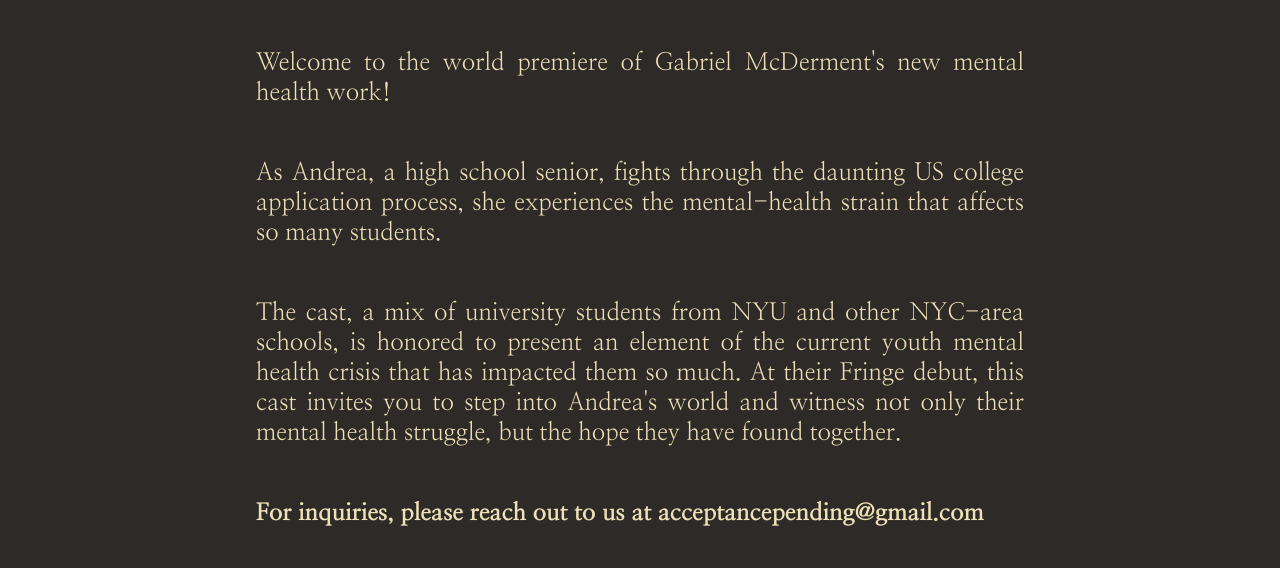
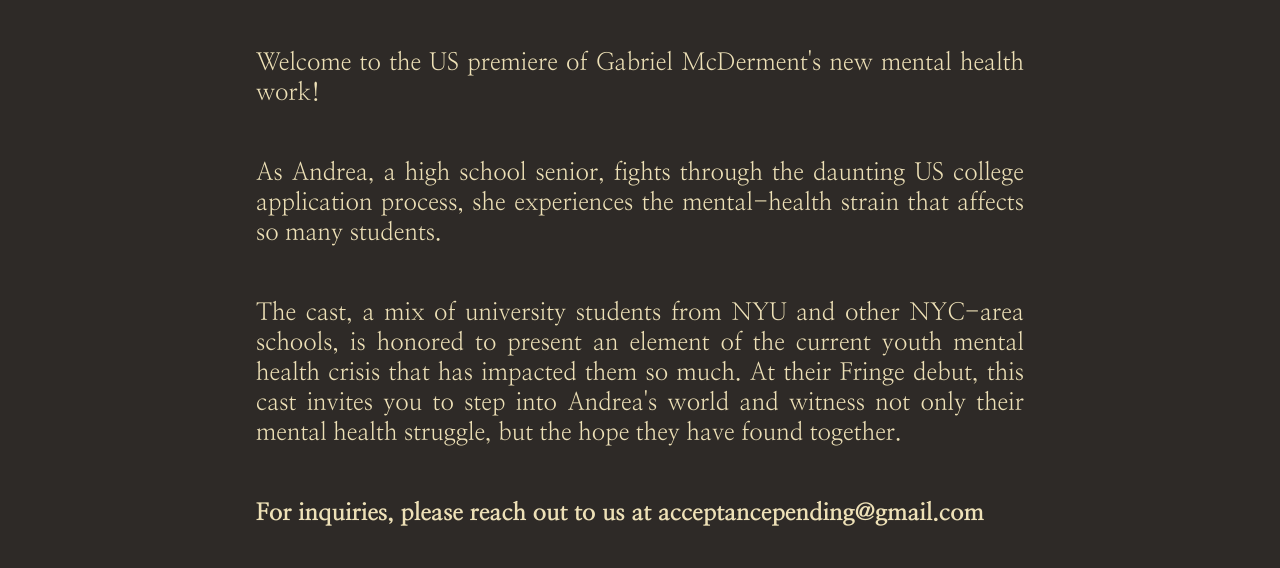
Before and after one commit to acceptancepending/acceptancepending.github.io, a plain HTML site: page index.html in a window 1280 px wide. Shown: the part 232-800 px from the top of the page. Drawn offline with Linux system fonts and the light colour scheme; a web font is replaced by a local one.

Commit message:
US premiere

```diff
--- a/index.html
+++ b/index.html
@@ -38,7 +38,7 @@
                 </div>
 
                 <div class="about-info">
-                    <p>Welcome to the world premiere of Gabriel McDerment's new mental health work!</p>
+                    <p>Welcome to the US premiere of Gabriel McDerment's new mental health work!</p>
                     <p>As Andrea, a high school senior, fights through the daunting US college application process, she experiences the
                         mental-health strain that affects so many students. </p>
                     <p>The cast, a mix of university students from NYU and other NYC-area schools, is honored to present an element of the
```
